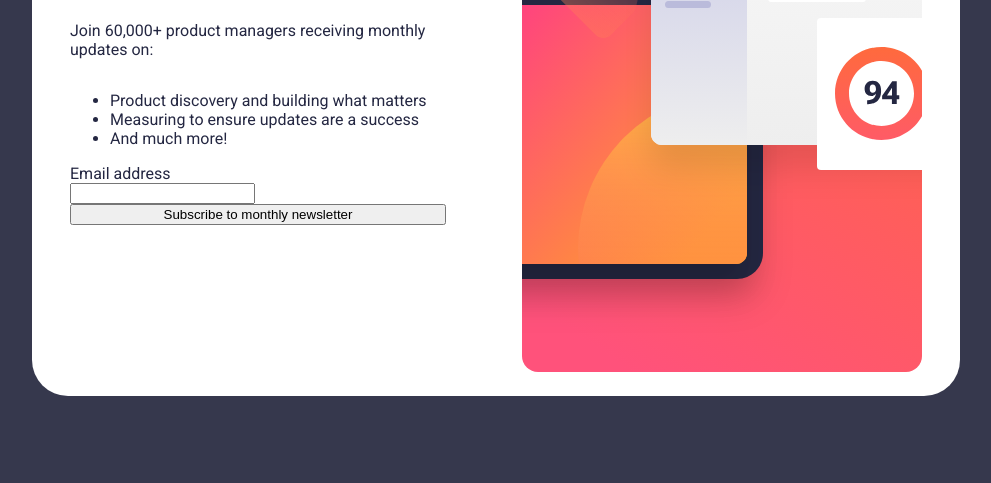
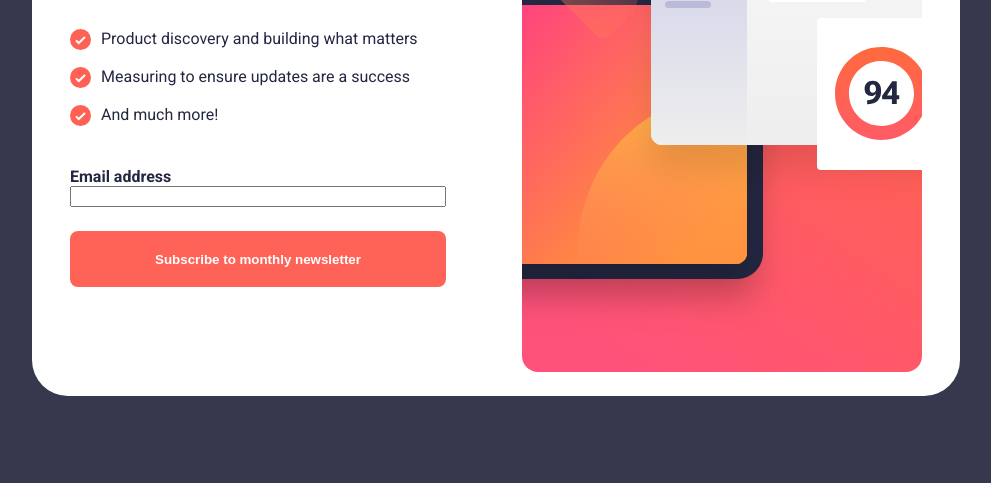
Before and after one commit to TimBingtan/newsletter, a plain HTML site: page index.html in a window 1280 px wide. Shown: the part 333-816 px from the top of the page, without its empty margins (144-1135 px from the left). Drawn offline with Linux system fonts and the light colour scheme.

Commit message:
Implemented spacing, sizing, font weight, and color schemes within content section

```diff
--- a/index.html
+++ b/index.html
@@ -26,11 +26,9 @@
     <h1>Stay updated!</h1>
 
     <p>Join 60,000+ product managers receiving monthly updates on:</p>
-    <ul>
-      <li>Product discovery and building what matters</li>
-      <li>Measuring to ensure updates are a success</li>
-      <li>And much more!</li>
-    </ul>
+    <p class="li"><img src="./assets/images/icon-list.svg"> <span>Product discovery and building what matters</span></p>
+    <p class="li"><img src="./assets/images/icon-list.svg"> <span>Measuring to ensure updates are a success</span></p>
+    <p class="li"><img src="./assets/images/icon-list.svg"> <span>And much more!</span></p>
 
     <form>
       <label for="email">Email address</label>
--- a/styles.css
+++ b/styles.css
@@ -32,7 +32,41 @@ body {
     align-items: center;
 }
 
+.li {
+    margin-bottom: 1px;
+}
+
+p {
+    display: flex;
+}
+
+span {
+    margin-left: 10px;
+}
 
 input, label {
     display: block;
 }
+
+label {
+    font-weight: bold;
+}
+
+input {
+    width: 98%;
+}
+
+form {
+    margin-top: 40px;
+}
+
+button {
+    background-color: hsl(4, 100%, 67%);
+    margin-top: 24px;
+    color: hsl(0, 0%, 100%);
+    font-weight: bold;
+    width: 100%;
+    height: 56px;
+    border: none;
+    border-radius: 8px;
+}
```
